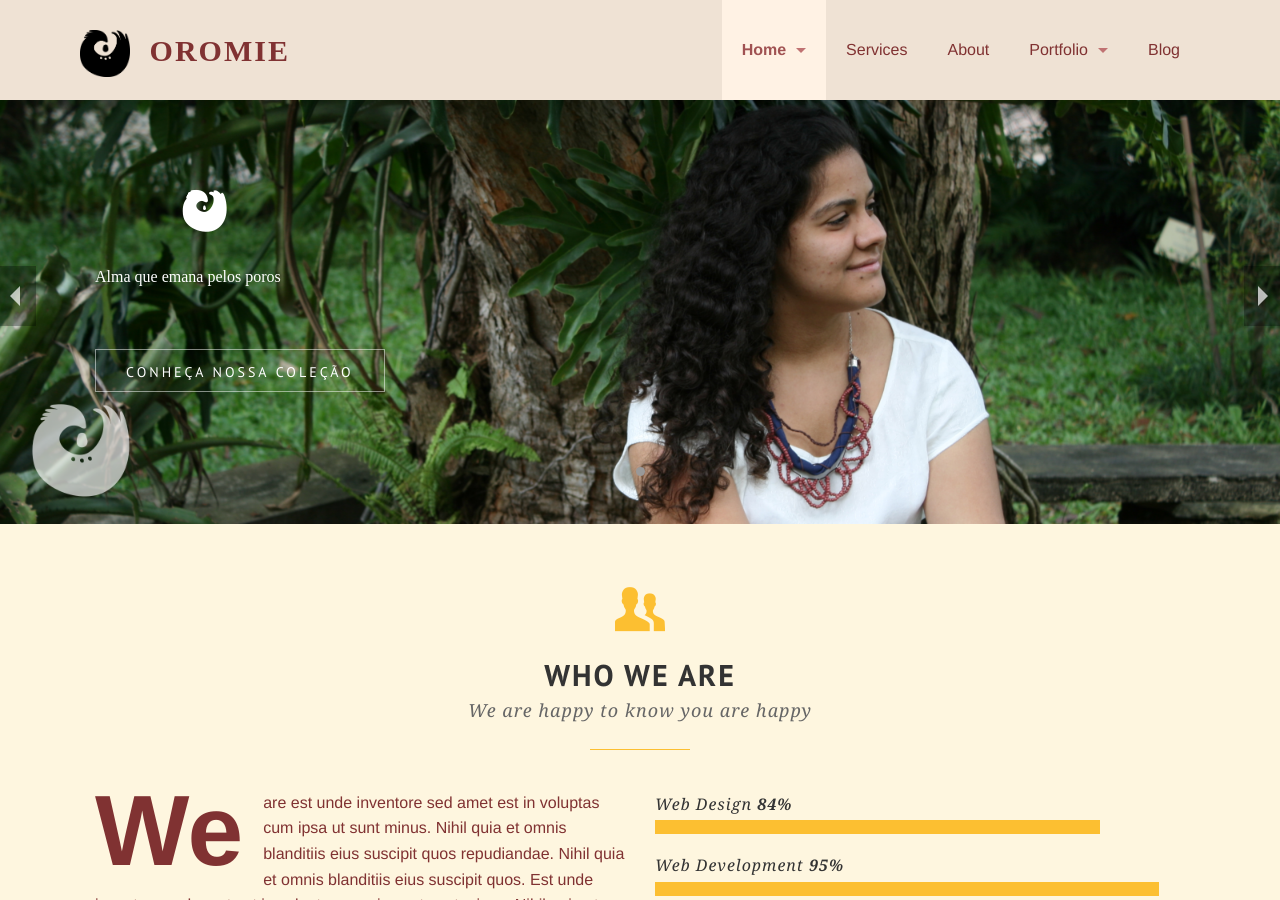
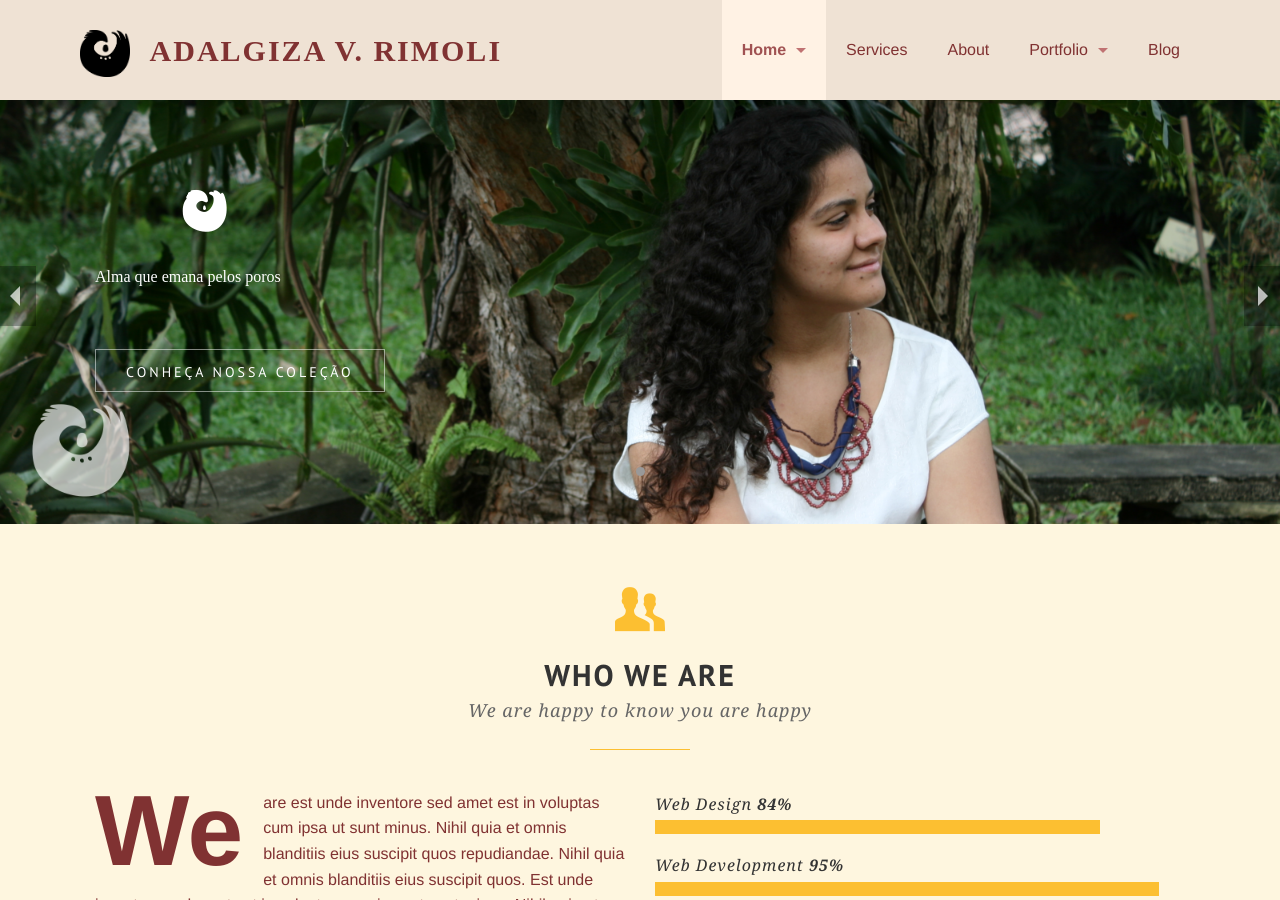
Before and after one commit to rtuma/adalgizadevel.github.io, a Jekyll site: the page built from index.html, in a window 1280 px wide and 900 px high. Built offline with Jekyll 4.4.1, drawn with Linux system fonts in a browser that asks for light colours; some web fonts are replaced; Markdown is read by kramdown in place of the engine named in the settings; some of the changed text lies outside the part shown.

Commit message:
Modificado nome

```diff
--- a/_config.yml
+++ b/_config.yml
@@ -1,8 +1,8 @@
-name: Oromie
+name: Adalgiza V. Rimoli
 markdown: redcarpet
 pygments: true
 excerpt_separator: <!--more-->
 gems: [jekyll-paginate]
 paginate: 3
 paginate_path: "blog/page:num"
-url: 'http://www.oromie.com.br/oromiedevel.github.io'
+url: ""
```
